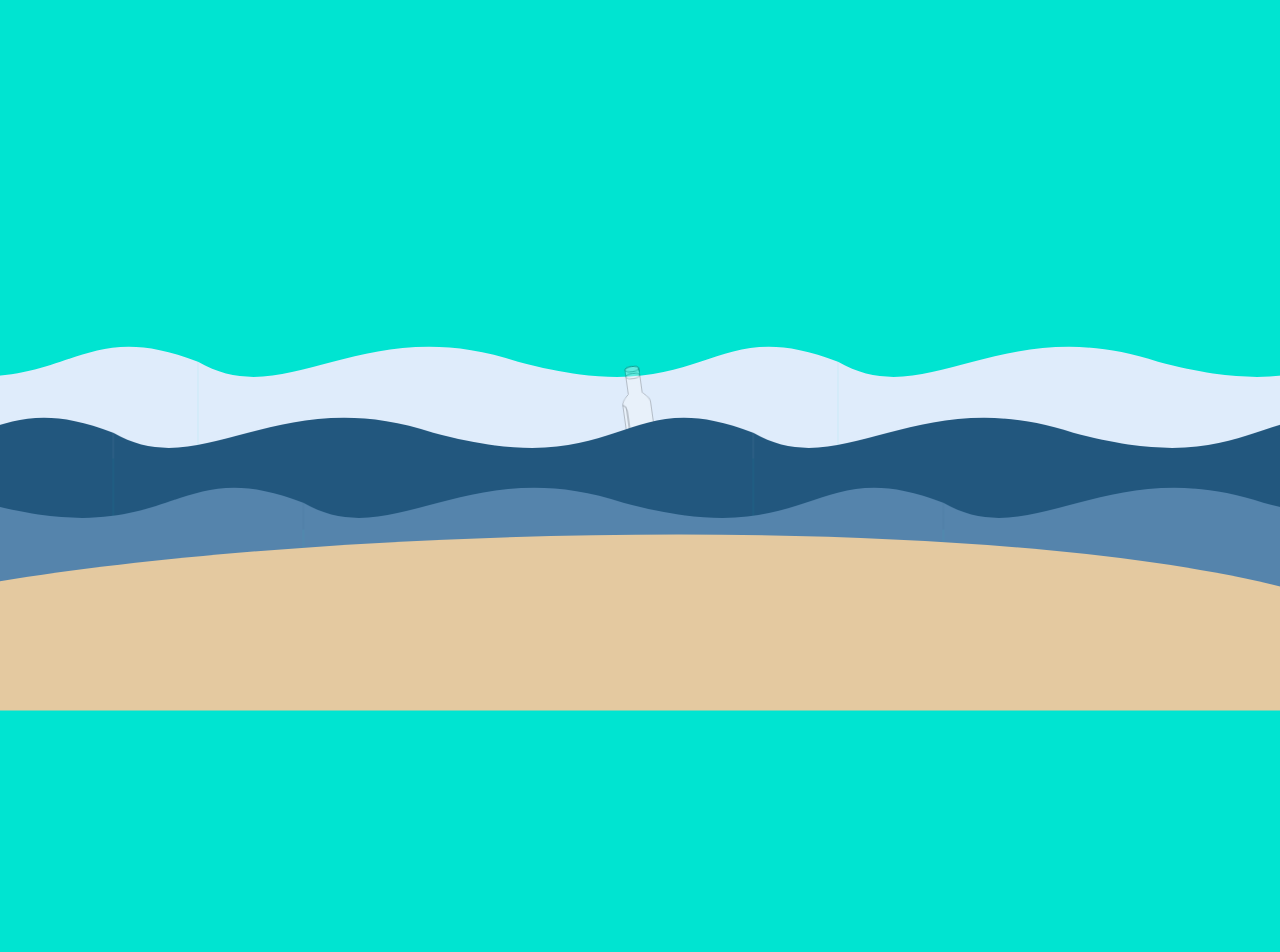
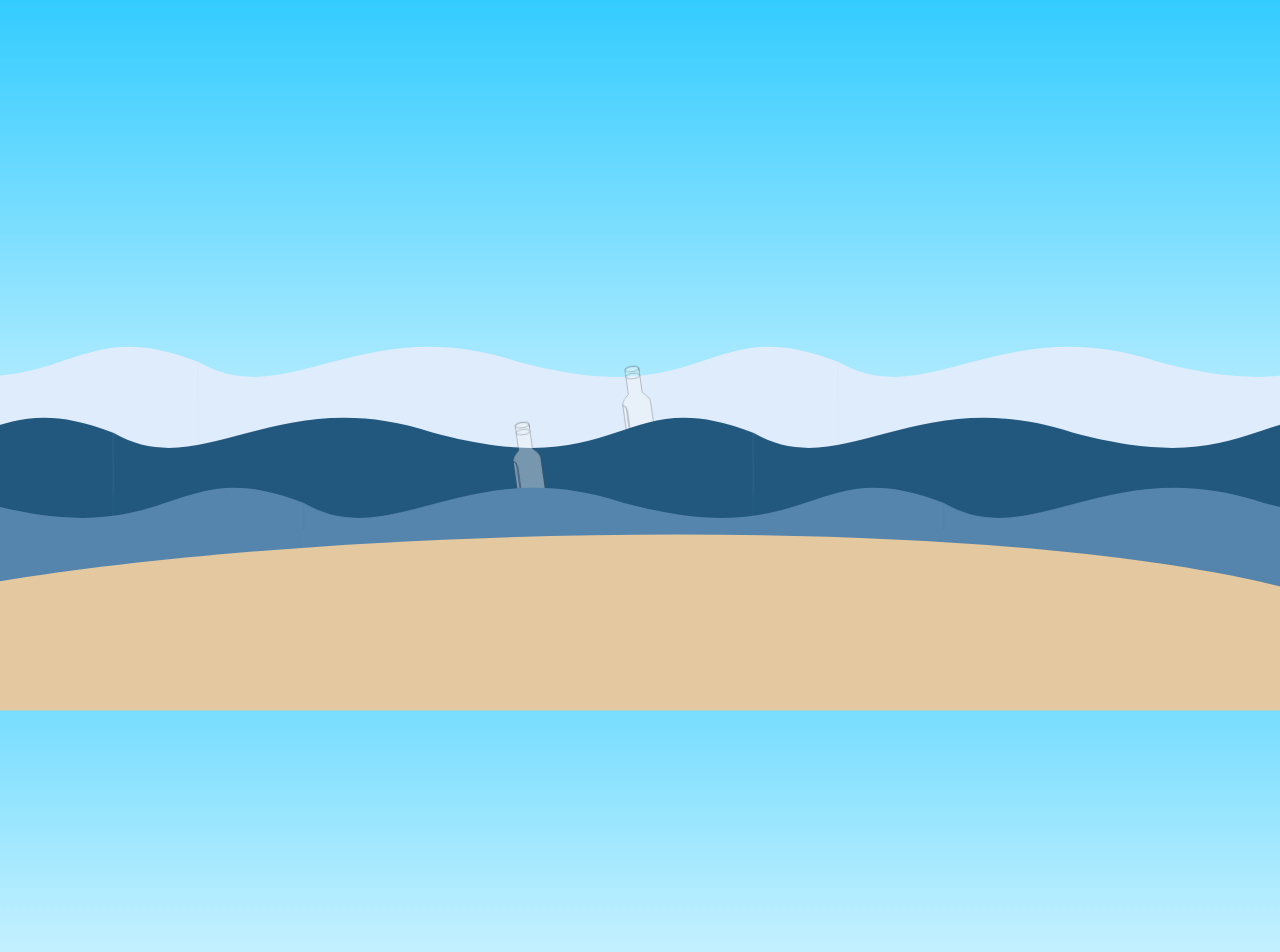
Before and after one commit to macsakarn/WebCoconut, a Nuxt app in the folder cocotree/: page / in a window 1280 px wide. Shown: the top 952 px of the page. Built offline with nearby package versions, Linux system fonts and the light colour scheme.

Commit message:
edit: index
add two bottle

```diff
--- a/cocotree/nuxt.config.js
+++ b/cocotree/nuxt.config.js
@@ -1,7 +1,7 @@
 export default {
   // Global page headers: https://go.nuxtjs.dev/config-head
   head: {
-    title: 'Bottle PAN TIGER',
+    title: 'BOTTLE PAN TIGER',
     htmlAttrs: {
       lang: 'en'
     },
--- a/cocotree/pages/index.vue
+++ b/cocotree/pages/index.vue
@@ -41,13 +41,14 @@
       {{item.message}}
     </div>
 
-      <svg viewBox="-10 -20 300 300" style="position: absolute" class="bottle" onclick="alert('aaaaaa')">
+      <svg viewBox="-10 -20 300 300" style="position: absolute" class="bottle" key="row1">
         <path
           d="M 0 9 L 0 -7 C 0 -8 1 -9 1 -9 L 2 -10 L 2 -17 C 2 -18 6 -18 6 -17 C 6 -16 2 -16 2 -17 S 6 -18 6 -17 L 6 -16 L 6 -17 L 6 -15 C 6 -14 2 -14 2 -15 S 6 -16 6 -15 L 6 -10 L 7 -9 C 7 -9 8 -8 8 -7 L 8 -5 L 8 9 C 8 10 0 10 0 9 L 0 9 Q 1 8 1 6 L 1 -5 C 1 -5 1 -7 0 -7 C 1 -7 1 -5 1 -5 L 1 6 Q 1 8 0 9"
           stroke="#000000"
           stroke-width="0.15"
           fill="#F4F6F7"
           class="insidebottle"
+          onclick="alert('aaaaaa')"
         />
       </svg>
 
@@ -89,6 +90,18 @@
       </div>
     </div>
 
+    <!-- <div style="position: absolute" class="bottle">sdadsad</div> -->
+
+    <svg viewBox="-10 -20 300 300" style="position: absolute" class="bottle2" onclick="alert('aaaaaa')" key="row2">
+        <path
+          d="M 0 9 L 0 -7 C 0 -8 1 -9 1 -9 L 2 -10 L 2 -17 C 2 -18 6 -18 6 -17 C 6 -16 2 -16 2 -17 S 6 -18 6 -17 L 6 -16 L 6 -17 L 6 -15 C 6 -14 2 -14 2 -15 S 6 -16 6 -15 L 6 -10 L 7 -9 C 7 -9 8 -8 8 -7 L 8 -5 L 8 9 C 8 10 0 10 0 9 L 0 9 Q 1 8 1 6 L 1 -5 C 1 -5 1 -7 0 -7 C 1 -7 1 -5 1 -5 L 1 6 Q 1 8 0 9"
+          stroke="#000000"
+          stroke-width="0.15"
+          fill="#F4F6F7"
+          class="insidebottle"
+        />
+      </svg>
+
     <div class="groupwave3">
       <div class="bigwave3">
         <div style="width: 25%; position: relative">
@@ -126,6 +139,8 @@
       </div>
     </div>
 
+
+
     <div class="groupsand">
       <div class="bigsand">
         <div style="width: 100%; position: relative">
@@ -160,7 +175,8 @@ export default {
 html {
   margin: 0px;
   overflow: hidden;
-  background-color: #00e4d1;
+  /* background-color: #00e4d1; */
+  background: linear-gradient(to bottom, #33ccff 0%, #ffffff 130%);
 }
 
 .wave {
@@ -236,6 +252,13 @@ html {
   animation: 15s linear 1s infinite bottleSimplehamonic;
 }
 
+.bottle2 {
+  opacity: 0.4;
+  top: 52vh;
+  right: 18vw;
+  animation: 17s linear 1.5s infinite bottleSimplehamonic;
+}
+
 .insidebottle {
   animation: 15s linear 2s infinite vibrate;
 }
```
